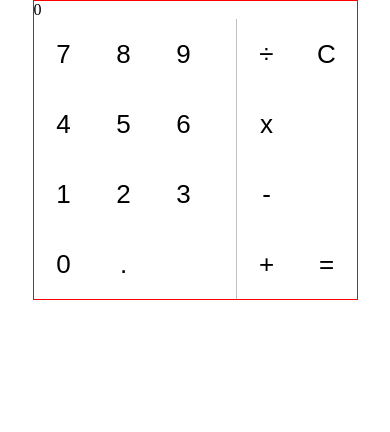
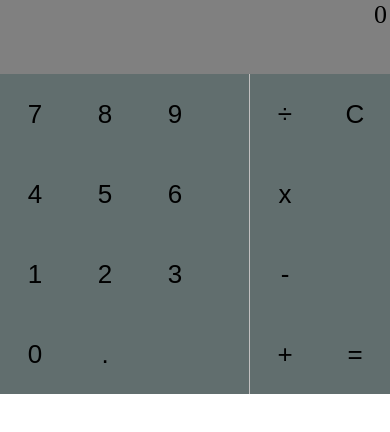
Before and after one commit to St-Pardon/react-calculator, a React (Create React App) app: page / in a window 390 px wide. Shown: the top 432 px of the page. Built offline with nearby package versions, Linux system fonts and the light colour scheme.

Commit message:
2 files modified

```diff
--- a/src/Calculator.js
+++ b/src/Calculator.js
@@ -3,8 +3,6 @@ import Numpad from "./components/Numpad"
 import Display from "./components/Display"
 
 let result = "";
-console.log(typeof result)
-console.log(result)
 class Calculator extends React.Component{
   constructor(){
     super();
@@ -12,6 +10,7 @@ class Calculator extends React.Component{
       defaultValue: "0",
       currentValue: "0",
       formula: "",
+      // result: result
     };
     this.handleNumbers = this.handleNumbers.bind(this);
     this.handleOperators = this.handleOperators.bind(this);
@@ -20,11 +19,11 @@ class Calculator extends React.Component{
     this.handleDecimal = this.handleDecimal.bind(this);
   }
   handleClear(){
+    result = ""
     this.setState({
       defaultValue: "0",
       currentValue: "0"
     });
-    console.log("h")
   }
   handleNumbers(e){
     if(this.state.defaultValue === "0"){
@@ -36,7 +35,6 @@ class Calculator extends React.Component{
         defaultValue: this.state.defaultValue  +  e.target.value
       })
     }
-    // this.handleEqualsTo()
   }
 
   handleOperators(e){
@@ -46,7 +44,6 @@ class Calculator extends React.Component{
         : (this.state.defaultValue[this.state.defaultValue.length - 1] ===  "+" || this.state.defaultValue[this.state.defaultValue.length - 1] === "-") && (e.target.value ===  "/" || e.target.value ===  "*" )? this.state.defaultValue
         : this.state.defaultValue + e.target.value
       })
-      // this.handleEqualsTo()
       } else if (e.target.value === "-" || e.target.value === "+"){
         this.setState({
           defaultValue: e.target.value
@@ -60,17 +57,12 @@ class Calculator extends React.Component{
         })
       }
   }
-  // 3+5*6-2/4=32.5or11.5
 
   handleDecimal(e){
     let ini = /[\+\_\*\/]\d+$/.test(this.state.defaultValue);  // checks +23
     let regex = /(\d+\.\d+)$/g.test(this.state.defaultValue); // checks 12.34
     let des = /\.$/.test(this.state.defaultValue); // match decimal
     let signs = /[\+\_\*\/]$/.test(this.state.defaultValue) // for maths operator
-    console.log(ini);
-    console.log(regex);
-    console.log(des);
-    console.log(signs);
     if (this.state.defaultValue !== "0"){
       this.setState({
         defaultValue: ini ? this.state.defaultValue + e.target.value
--- a/src/style.css
+++ b/src/style.css
@@ -4,25 +4,38 @@
   box-sizing: border-box;
 }
 .container{
-  /* background-color:; */
-  border: 1px solid red;
   width: 325px;
   margin: 0 auto;
 }
-
+#screen{
+  height: 74px;
+  display: flex;
+  flex-direction: column;
+  text-align: end;
+  background-color: gray;
+}
+#display{
+  font-size: 26px;
+  height: 30px;
+  padding: 0 3px;
+}
+#output{
+  font-size: 36px;
+  height: 44px;
+  padding: 0 5px;
+}
 .inner-container{
   display: flex;
   flex-direction: column;
+  background-color: rgb(97, 110, 110);
 }
 .controls{
   display: flex;
   flex-direction: column;
   justify-content: space-between;
-
 }
 .lower{
   display: flex;
-  /* flex-direction: row; */
 }
 .inputs{
   flex-wrap: wrap;
@@ -32,7 +45,7 @@
 .input-button{
   font-size: 26px;
   width: 60px;
-  height: 70px;
+  height: 80px;
   border: none;
   background-color: unset;
 }
@@ -43,7 +56,23 @@
 .operator-button{
   font-size: 26px;
   width: 60px;
-  height: 70px;
+  height: 80px;
   border: none;
   background-color: unset;
 }
+@media screen and (max-width: 600px){
+  .container{
+    width: 100%;
+  }
+  .input-button{
+    width: 70px;
+  }
+  .operators{
+    display: flex;
+    flex-direction: column;
+  }
+  .operator-button{
+
+    width: 70px;
+  }
+}
```
